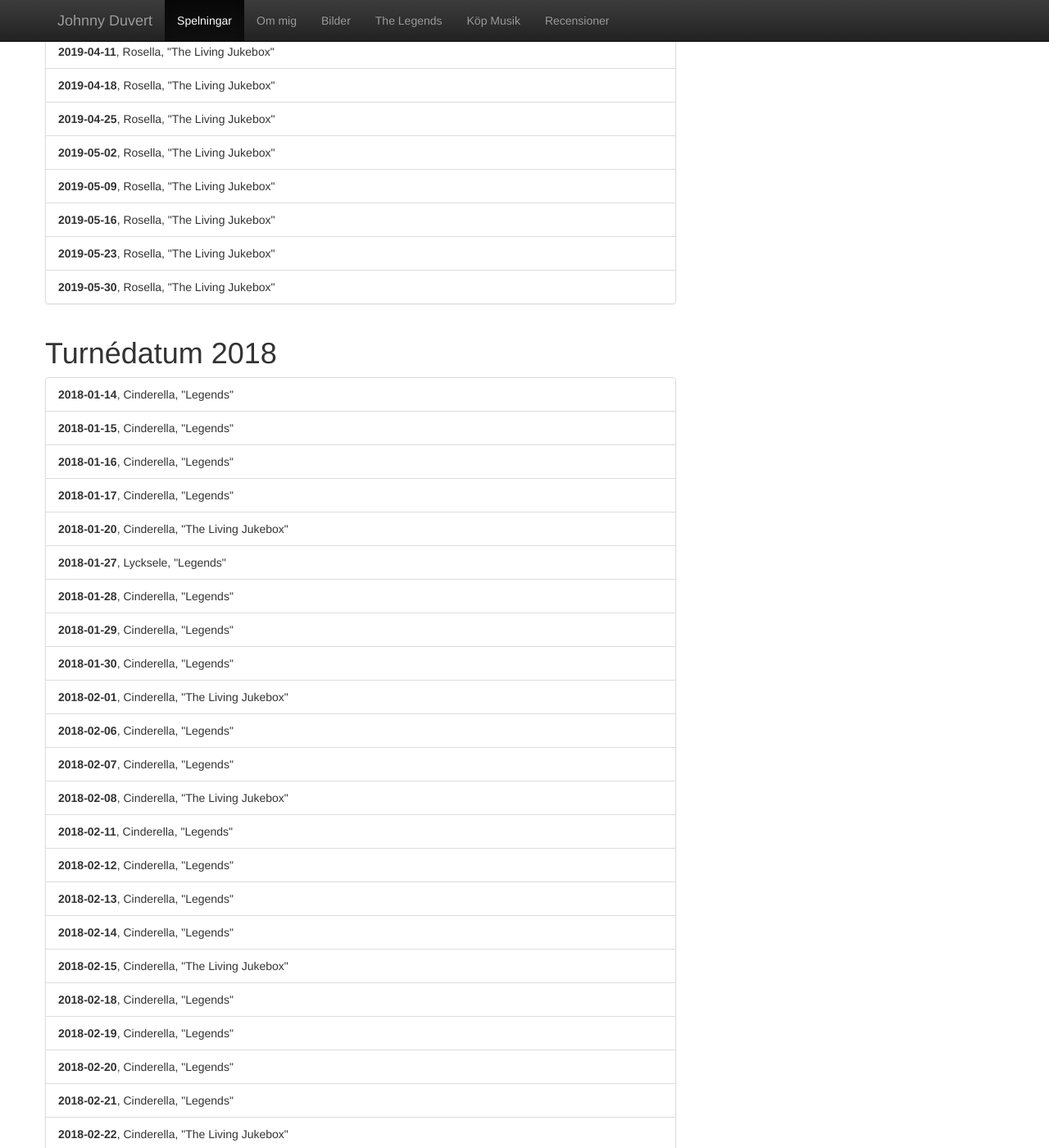
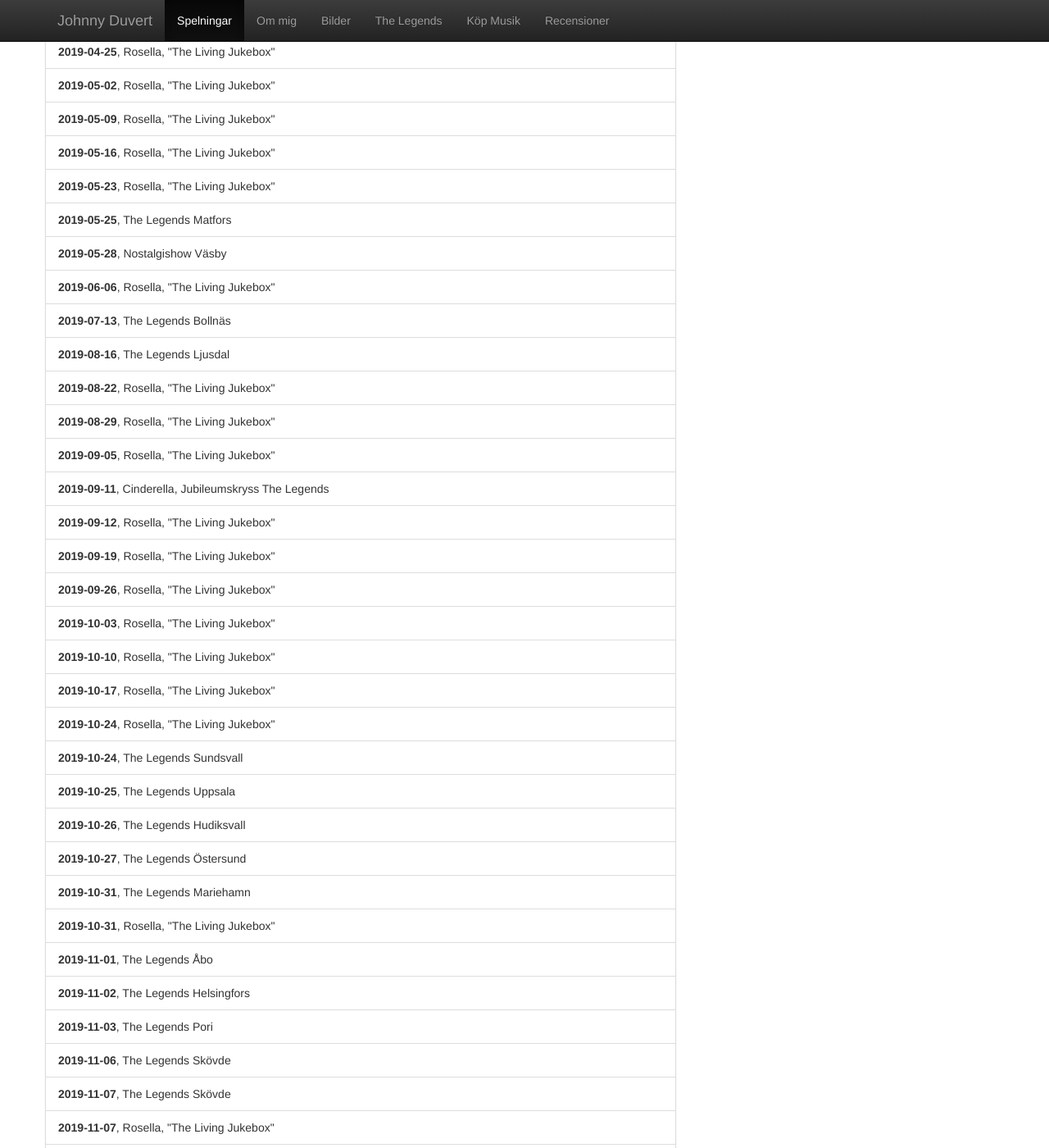
Before and after one commit to johnnyduvert/johnnyduvert.github.io, a Jekyll site: the page built from tour_list.html, in a window 1280 px wide and 1400 px high, scrolled down 498 px. Shown: the whole window at 82% size. Built offline with Jekyll 4.4.1, drawn with Linux system fonts in a browser that asks for light colours; nearby versions of some CDN libraries; some of the changed text lies outside the part shown.

Commit message:
New tour dates

```diff
--- a/Gemfile
+++ b/Gemfile
@@ -1,5 +1,5 @@
 source 'https://rubygems.org'
 
-ruby '2.4.2'
+ruby '2.6.0'
 
 gem 'github-pages'
--- a/_data/tour_dates_2019.yml
+++ b/_data/tour_dates_2019.yml
@@ -1,7 +1,3 @@
-- name: "Rosella, &quot;The Living Jukebox&quot;"
-  date: 2019-02-07
-- name: "Rosella, &quot;The Living Jukebox&quot;"
-  date: 2019-02-14
 - name: "Melodifestivalen"
   date: 2019-02-20
 - name: "Rosella, &quot;The Living Jukebox&quot;"
@@ -32,5 +28,87 @@
   date: 2019-05-16
 - name: "Rosella, &quot;The Living Jukebox&quot;"
   date: 2019-05-23
+- name: "The Legends Matfors"
+  date: 2019-05-25
+- name: "Nostalgishow Väsby"
+  date: 2019-05-28
 - name: "Rosella, &quot;The Living Jukebox&quot;"
-  date: 2019-05-30
+  date: 2019-06-06
+- name: "The Legends Bollnäs"
+  date: 2019-07-13
+- name: "The Legends Ljusdal"
+  date: 2019-08-16
+- name: "Rosella, &quot;The Living Jukebox&quot;"
+  date: 2019-08-22
+- name: "Rosella, &quot;The Living Jukebox&quot;"
+  date: 2019-08-29
+- name: "Rosella, &quot;The Living Jukebox&quot;"
+  date: 2019-09-05
+- name: "Cinderella, Jubileumskryss The Legends"
+  date: 2019-09-11
+- name: "Rosella, &quot;The Living Jukebox&quot;"
+  date: 2019-09-12
+- name: "Rosella, &quot;The Living Jukebox&quot;"
+  date: 2019-09-19
+- name: "Rosella, &quot;The Living Jukebox&quot;"
+  date: 2019-09-26
+- name: "Rosella, &quot;The Living Jukebox&quot;"
+  date: 2019-10-03
+- name: "Rosella, &quot;The Living Jukebox&quot;"
+  date: 2019-10-10
+- name: "Rosella, &quot;The Living Jukebox&quot;"
+  date: 2019-10-17
+- name: "Rosella, &quot;The Living Jukebox&quot;"
+  date: 2019-10-24
+- name: "The Legends Sundsvall"
+  date: 2019-10-24
+- name: "The Legends Uppsala"
+  date: 2019-10-25
+- name: "The Legends Hudiksvall"
+  date: 2019-10-26
+- name: "The Legends Östersund"
+  date: 2019-10-27
+- name: "The Legends Mariehamn"
+  date: 2019-10-31
+- name: "Rosella, &quot;The Living Jukebox&quot;"
+  date: 2019-10-31
+- name: "The Legends Åbo"
+  date: 2019-11-01
+- name: "The Legends Helsingfors"
+  date: 2019-11-02
+- name: "The Legends Pori"
+  date: 2019-11-03
+- name: "The Legends Skövde"
+  date: 2019-11-06
+- name: "The Legends Skövde"
+  date: 2019-11-07
+- name: "Rosella, &quot;The Living Jukebox&quot;"
+  date: 2019-11-07
+- name: "The Legends Oslo"
+  date: 2019-11-08
+- name: "The Legends Göteborg"
+  date: 2019-11-09
+- name: "The Legends Uddevalla"
+  date: 2019-11-10
+- name: "The Legends Cirkus"
+  date: 2019-11-13
+- name: "The Legends Växjö"
+  date: 2019-11-14
+- name: "Rosella, &quot;The Living Jukebox&quot;"
+  date: 2019-11-14
+- name: "The Legends Malmö"
+  date: 2019-11-15
+- name: "The Legends Karlskrona"
+  date: 2019-11-16
+- name: "The Legends Kalmar"
+  date: 2019-11-17
+- name: "Rosella, &quot;The Living Jukebox&quot;"
+  date: 2019-11-21
+- name: "Rosella, &quot;The Living Jukebox&quot;"
+  date: 2019-11-28
+- name: "Rosella, &quot;The Living Jukebox&quot;"
+  date: 2019-12-05
+- name: "Rosella, &quot;The Living Jukebox&quot;"
+  date: 2019-12-12
+- name: "Rosella, &quot;The Living Jukebox&quot;"
+  date: 2019-12-19
```
Also changed, not shown: Gemfile.lock.
